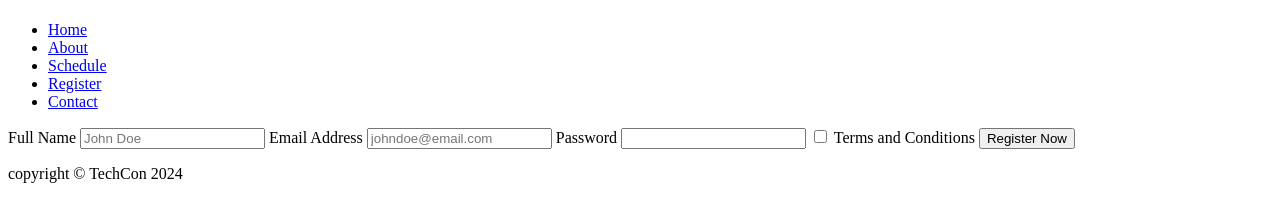
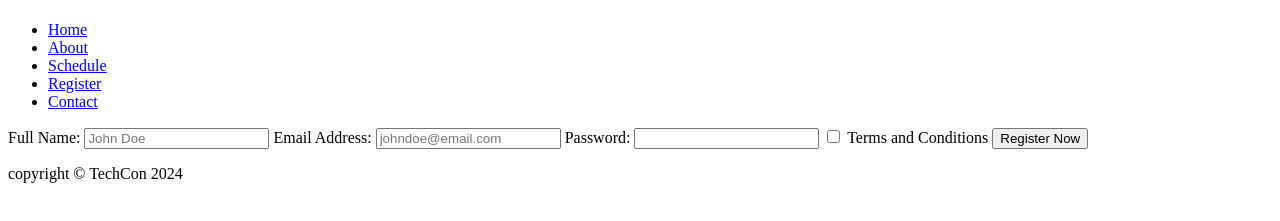
Before and after one commit to StewartIsaac/TechCon_HTML, a plain HTML site: page techcon_website/register.html in a window 1280 px wide. Shown: the part 59-280 px from the top of the page. Drawn offline with Linux system fonts and the light colour scheme.

Commit message:
fix bug in register.html

```diff
--- a/techcon_website/register.html
+++ b/techcon_website/register.html
@@ -20,13 +20,13 @@
     </header>
     <main>
         <form action="">
-            <label for="name">Full Name</label>
-            <input type="text" name="name" placeholder="John Doe">
+            <label for="name">Full Name:</label>
+            <input type="text" id="name" name="name" placeholder="John Doe" required>
 
-            <label for="email">Email Address</label>
-            <input type="text" id="email" name="email" placeholder="johndoe@email.com" required>
+            <label for="email">Email Address:</label>
+            <input type="email" id="email" name="email" placeholder="johndoe@email.com" required>
 
-            <label for="password">Password</label>
+            <label for="password">Password:</label>
             <input type="text" id="password" name="password" required>
 
             <input type="checkbox" id="terms" name="terms" required>
```
